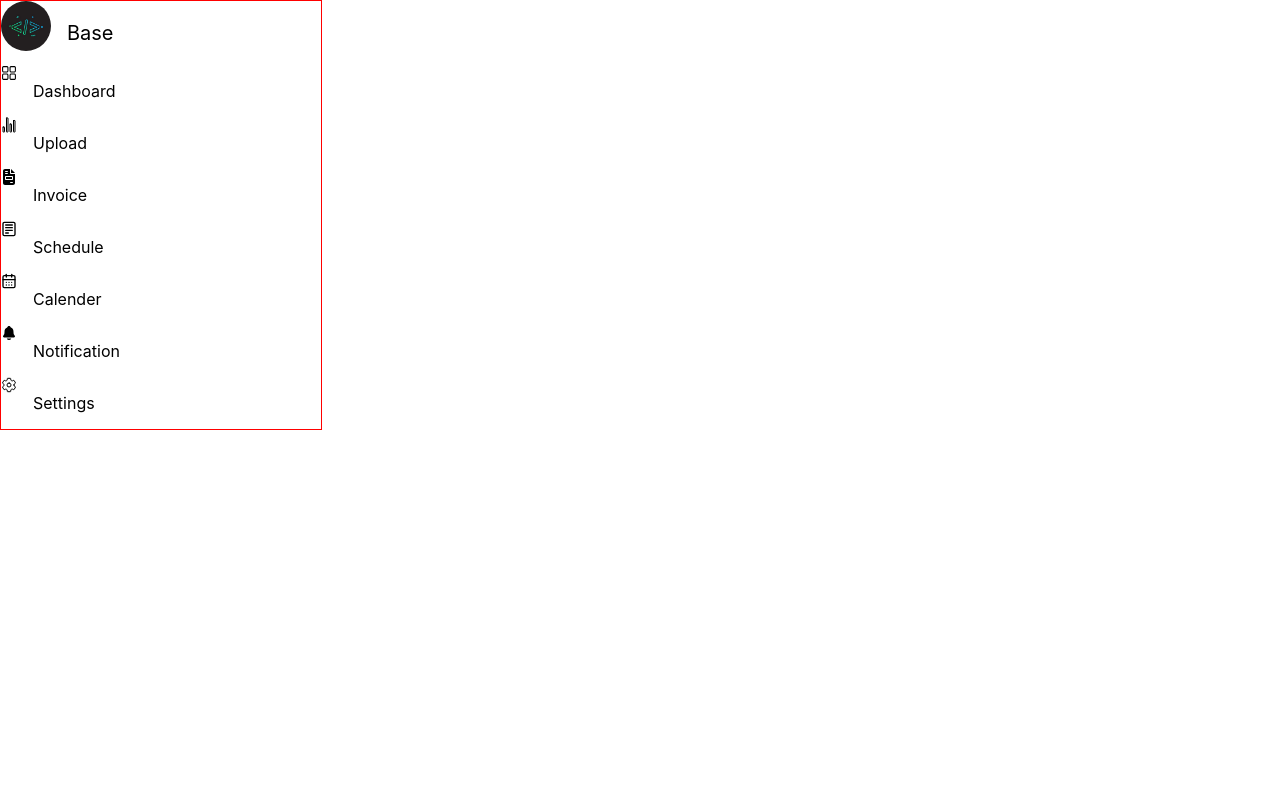
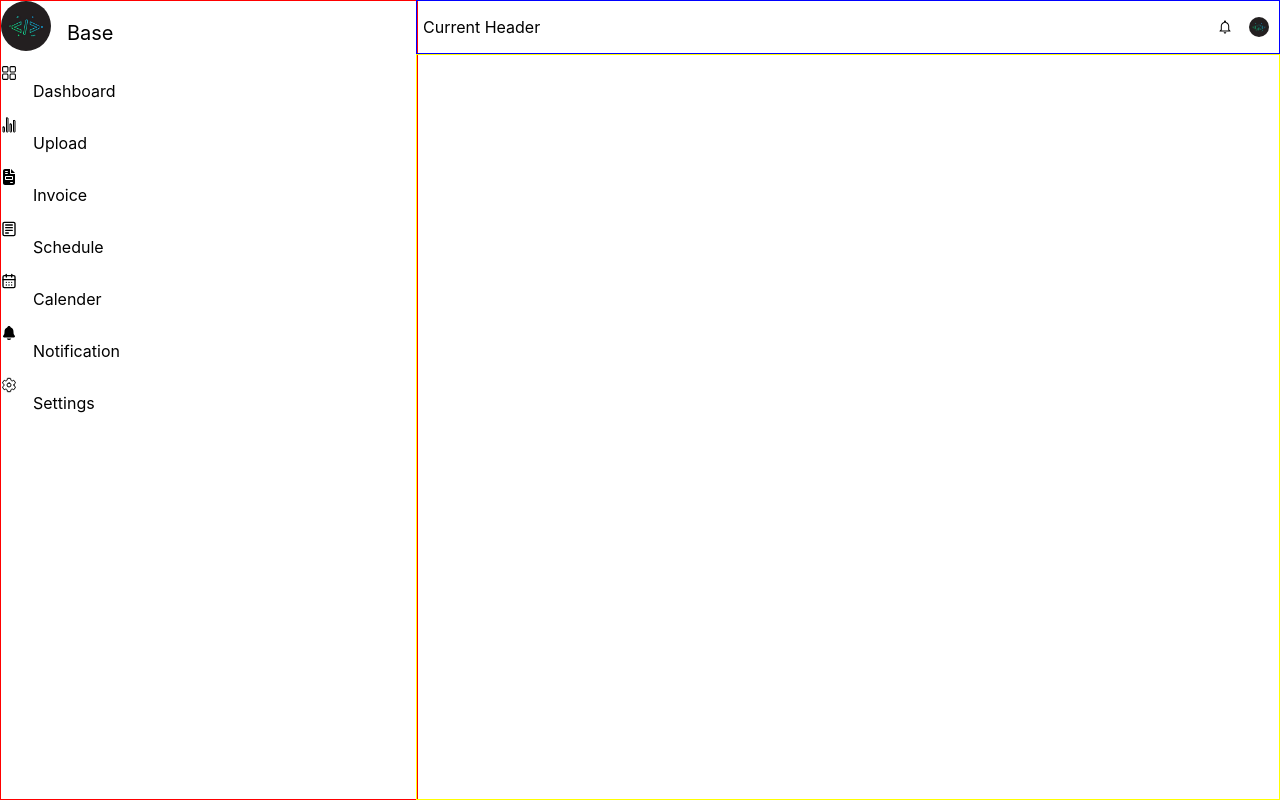
Before and after one commit to Abhishekr2122/openinapp-assignment, a React (Create React App) app: page / in a window 1280 px wide. Built offline with nearby package versions, Linux system fonts and the light colour scheme.

Commit message:
Designing header

```diff
--- a/src/App.js
+++ b/src/App.js
@@ -1,14 +1,26 @@
 import { BrowserRouter, Routes, Route } from "react-router-dom";
 import AppLayout from "./pages/AppLayout";
 import Dashboard from "./pages/Dashboard";
+import Upload from "./pages/Upload";
+import Invoice from "./pages/Invoice";
+import Schedule from "./pages/Schedule";
+import Calender from "./pages/Calender";
+import Notification from "./pages/Notification";
+import Settings from "./pages/Settings";
 
 function App() {
   return (
     <BrowserRouter>
       <Routes>
-        <Route path="/" element={<AppLayout />}></Route>
-        <Route path="/Dashboard" element={<Dashboard />} />
-        <Route path="/Upload" element />
+        <Route path="/" element={<AppLayout />}>
+          <Route path="Dashboard" element={<Dashboard />} />
+          <Route path="Upload" element={<Upload />} />
+          <Route path="Invoice" element={<Invoice />} />
+          <Route path="Schedule" element={<Schedule />} />
+          <Route path="Calender" element={<Calender />} />
+          <Route path="Notification" element={<Notification />} />
+          <Route path="Settings" element={<Settings />} />
+        </Route>
       </Routes>
     </BrowserRouter>
   );
--- a/src/components/Header.js
+++ b/src/components/Header.js
@@ -1 +1,33 @@
-export default function Header() {}
+import { IoMdNotificationsOutline } from "react-icons/io";
+
+export default function Header() {
+  return (
+    <div
+      style={{
+        border: "1px solid blue",
+        display: "flex",
+        flexDirection: "row",
+        alignItems: "center",
+        justifyContent: "space-between",
+      }}
+    >
+      <p style={{ marginLeft: "6px" }}>Current Header</p>
+      <div
+        style={{
+          marginRight: "10px",
+          display: "flex",
+          flexDirection: "row",
+          gap: "1rem",
+          alignItems: "center",
+        }}
+      >
+        <IoMdNotificationsOutline />
+        <img
+          src="/logoimage.jpg"
+          alt="no data found"
+          style={{ height: "20px", width: "20px", borderRadius: "20px" }}
+        />
+      </div>
+    </div>
+  );
+}
--- a/src/components/Main.js
+++ b/src/components/Main.js
@@ -1,3 +1,9 @@
+import { Outlet } from "react-router-dom";
+
 export default function Main() {
-  return <div>Hello this is the main div</div>;
+  return (
+    <div style={{ border: "1px solid yellow" }}>
+      <Outlet />
+    </div>
+  );
 }
--- a/src/components/Sidebar.js
+++ b/src/components/Sidebar.js
@@ -10,7 +10,7 @@ import { IoSettingsOutline } from "react-icons/io5";
 
 export default function Sidebar() {
   return (
-    <div style={{ border: "1px solid red", width: "25%" }}>
+    <div style={{ border: "1px solid red", width: "100%", gridRow: "1/-1" }}>
       <div style={{ display: "flex", flexDirection: "row", gap: "1rem" }}>
         <Logo source={"/logoimage.jpg"} />
         <p style={{ fontSize: "20px" }}>Base</p>
--- a/src/pages/AppLayout.js
+++ b/src/pages/AppLayout.js
@@ -1,9 +1,20 @@
+import Header from "../components/Header";
+import Main from "../components/Main";
 import Sidebar from "../components/Sidebar";
 
 export default function AppLayout() {
   return (
-    <div>
+    <div
+      style={{
+        display: "grid",
+        gridTemplateColumns: "26rem 1fr",
+        gridTemplateRows: "auto 1fr",
+        height: "100vh",
+      }}
+    >
       <Sidebar />
+      <Header />
+      <Main />
     </div>
   );
 }
```
Also changed, not shown: public/profile.jpeg (added).
